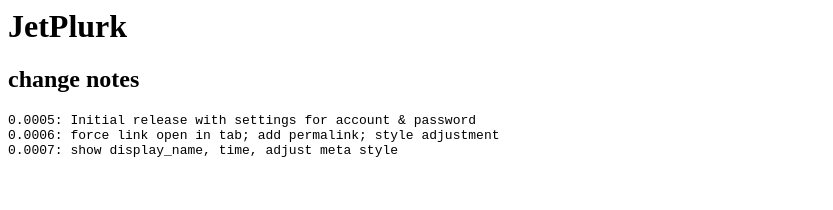
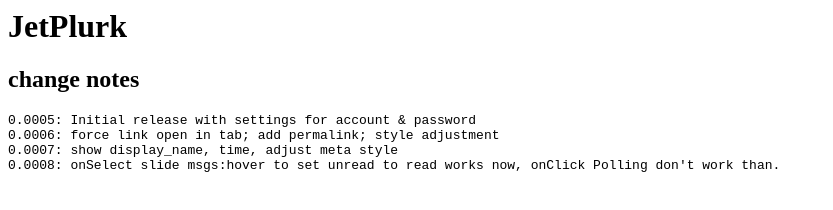
Before and after one commit to irvin/JetPlurk, a plain HTML site: page install.html in a window 1280 px wide. Shown: the whole page, without its empty margins (0-833 px from the left). Drawn offline with Linux system fonts and the light colour scheme.

Commit message:
0.0008: onSelect slide msgs:hover to set unread to read works now, onClick Polling don't work than.

```diff
--- a/install.html
+++ b/install.html
@@ -10,6 +10,7 @@
 0.0005: Initial release with settings for account & password
 0.0006: force link open in tab; add permalink; style adjustment
 0.0007: show display_name, time, adjust meta style
+0.0008: onSelect slide msgs:hover to set unread to read works now, onClick Polling don't work than.
 </pre>
 </body>
 </html>
--- a/jetplurk.js
+++ b/jetplurk.js
@@ -1,4 +1,4 @@
-/* JetPlurk 0.0007
+/* JetPlurk 0.0008
  * cc:by-sa
  * Author: Irvin
  * With the help from littlebtc & MozTW community
```
